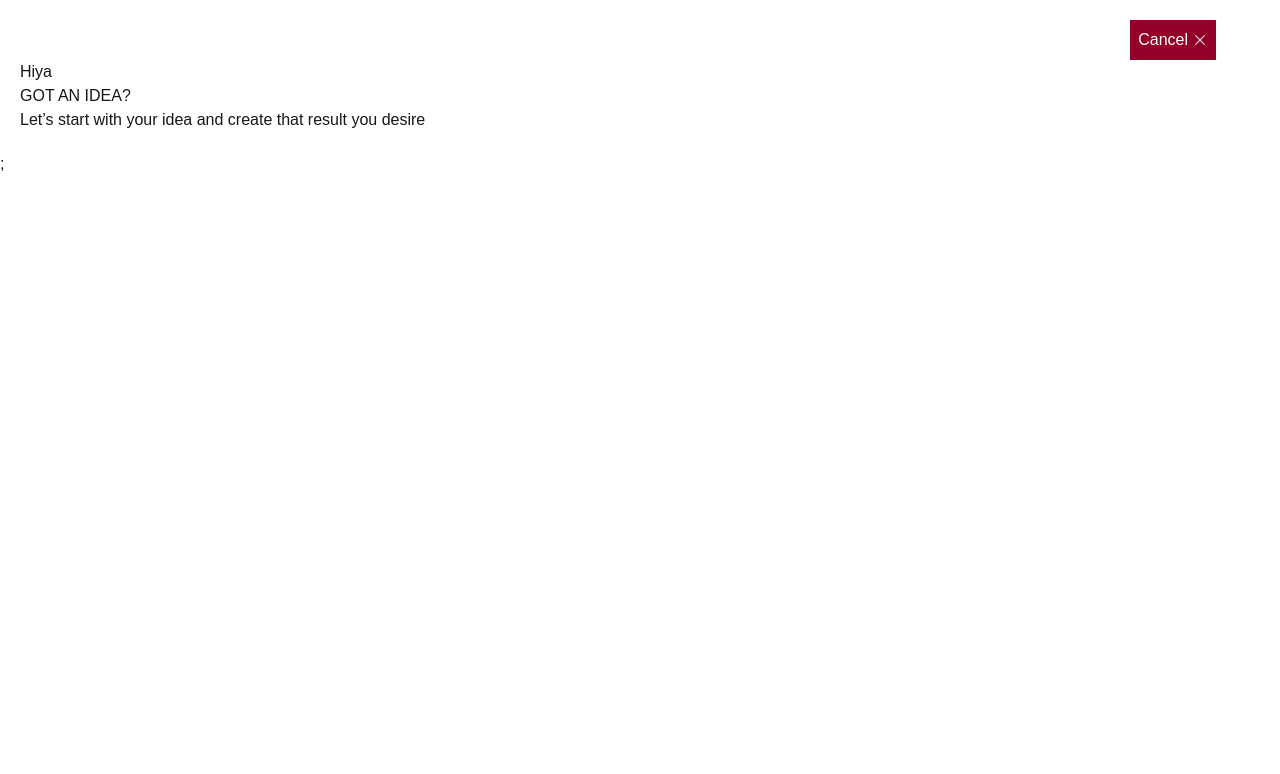
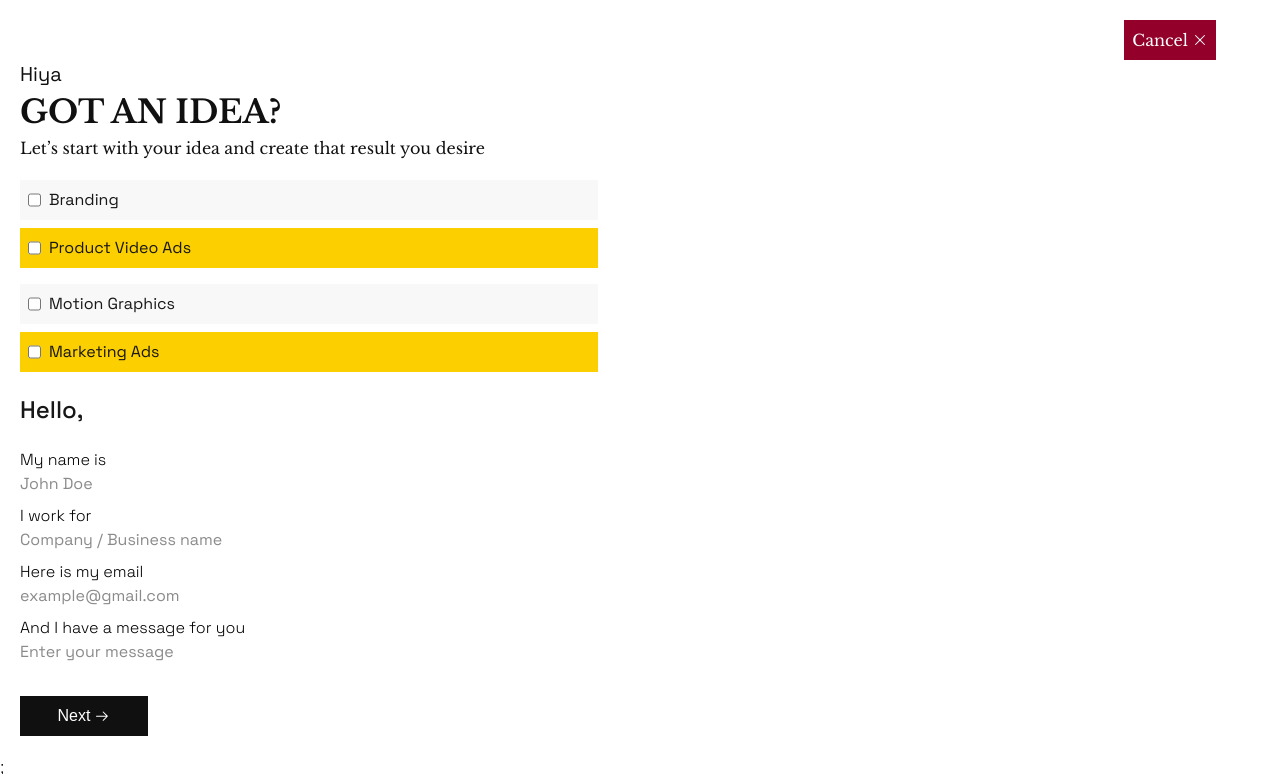
Before and after one commit to I-am-Esmart/enviado-nextjs, a Next.js app: page /contact-us in a window 1280 px wide. Shown: the top 774 px of the page. Built offline with nearby package versions, Linux system fonts and the light colour scheme.

Commit message:
contact-us first page complete

```diff
--- a/src/app/(landing-ui)/contact-us/page.tsx
+++ b/src/app/(landing-ui)/contact-us/page.tsx
@@ -1,5 +1,7 @@
 import Nav from "@/_components/EnviadoNav";
+import { libre, spaceGrotesk } from "@/utilities/customFonts";
 import { LiaTimesSolid } from "react-icons/lia";
+import { GoArrowRight } from "react-icons/go";
 
 type Props = {};
 
@@ -17,22 +19,102 @@ export default function ContactUs(props: Props) {
       <div className={`w-[95%] flex flex-col my-5`}>
         <div className={`w-full flex justify-end`}>
           <button
-            className={`bg-[#93002A] flex flex items-center gap-1 p-2 text-white `}
+            className={`${libre.className} bg-[#93002A] flex flex items-center gap-1 p-2 text-white`}
           >
             <span>Cancel</span>
             <LiaTimesSolid />
           </button>
         </div>
 
-        <div className={`w-[90%] ml-5`}>
-          <p>Hiya</p>
-          <h2>GOT AN IDEA?</h2>
-          <p>Let’s start with your idea and create that result you desire</p>
+        <div className={`w-[90%]  ml-5 text-[#101010]`}>
+          <p className={`${spaceGrotesk.className} text-xl`}>Hiya</p>
+          <h2 className={`${libre.className} text-[2rem] font-bold`}>
+            GOT AN IDEA?
+          </h2>
+          <p className={`${libre.className} text-[1rem]`}>
+            Let’s start with your idea and create that result you desire
+          </p>
         </div>
 
-        <div className={``}></div>
-        <div className={``}></div>
-        <div className={``}></div>
+        <div
+          className={`${spaceGrotesk.className} w-[95%] flex flex-col gap-4 ml-5 mt-5 text-[1rem] font-400`}
+        >
+          <div className={`w-full flex-col md:flex-row`}>
+            <div className={`w-full md:w-1/2 bg-[#f8f8f8] flex gap-2 p-2`}>
+              <input type="checkbox" name="" id="" className={``} />
+              <p>Branding</p>
+            </div>
+
+            <div className={`w-full md:w-1/2 bg-[#FCCF00] mt-2 flex gap-2 p-2`}>
+              <input type="checkbox" name="" id="" className={``} />
+              <p className={``}>Product Video Ads</p>
+            </div>
+          </div>
+
+          <div className={`flex-col md:flex-row gap-2`}>
+            <div className={`w-full md:w-1/2 bg-[#F8F8F8] flex gap-2  p-2`}>
+              <input type="checkbox" name="" id="" /> <p>Motion Graphics</p>
+            </div>
+            <div className={`w-full md:w-1/2 bg-[#FCCF00] mt-2 flex gap-2 p-2`}>
+              <input type="checkbox" name="" id="" />
+              <p className={``}>Marketing Ads</p>
+            </div>
+          </div>
+        </div>
+
+        <p
+          className={`${spaceGrotesk.className} ml-5 mt-5 text-[1.5rem] font-medium`}
+        >
+          Hello,
+        </p>
+
+        <div
+          className={`${spaceGrotesk.className} ml-5 mt-5 text-[1rem] font-400 `}
+        >
+          <div className={``}>
+            <p className={` text-[#000000] font-light`}>My name is</p>
+            <input
+              type="text"
+              placeholder="John Doe"
+              className={`w-full md:w-1/2`}
+            />
+          </div>
+
+          <div className={`mt-2`}>
+            <p className={` text-[#000000] font-light`}>I work for</p>
+            <input
+              type="text"
+              placeholder="Company / Business name"
+              className={`w-full md:w-1/2`}
+            />
+          </div>
+
+          <div className={`mt-2`}>
+            <p className={` text-[#000000] font-light`}>Here is my email</p>
+            <input
+              type="text"
+              placeholder="example@gmail.com"
+              className={`w-full md:w-1/2`}
+            />
+          </div>
+
+          <div className={`mt-2`}>
+            <p className={` text-[#000000] font-light`}>
+              And I have a message for you
+            </p>
+            <input
+              type="text"
+              placeholder="Enter your message"
+              className={`w-full md:w-1/2`}
+            />
+          </div>
+        </div>
+
+        <button
+          className={`w-[8rem] flex justify-center items-center ml-5 mt-8 bg-[#101010] text-white p-2  gap-1`}
+        >
+          <span>Next</span> <GoArrowRight />
+        </button>
       </div>
     </div>
   );
--- a/src/app/(landing-ui)/home/page.tsx
+++ b/src/app/(landing-ui)/home/page.tsx
@@ -1,5 +1,5 @@
 "use client";
-import { habibi, spaceGrotesk } from "@/utilities/customFonts";
+import { libre, spaceGrotesk } from "@/utilities/customFonts";
 import Nav from "@/_components/EnviadoNav";
 import Image from "next/image";
 import ArrowImage from "/public/assets/arrow.png";
@@ -20,17 +20,17 @@ export default function Home(props: Props) {
             className={`w-full flex flex-col items-center text-white font-bold`}
           >
             <h1
-              className={`w-full ${habibi.className} font-extrabold text-5xl md:w-[50%] md:text-7xl  text-start`}
+              className={`w-full ${libre.className} font-extrabold text-5xl md:w-[50%] md:text-7xl  text-start`}
             >
               Your 360º{" "}
             </h1>
             <h1
-              className={`w-full ${habibi.className} text-5xl md:w-[50%] md:text-7xl  text-end`}
+              className={`w-full ${libre.className} text-5xl md:w-[50%] md:text-7xl  text-end`}
             >
               marketing
             </h1>
             <h1
-              className={`w-full ${habibi.className} text-5xl md:w-[50%] md:text-7xl  text-center`}
+              className={`w-full ${libre.className} text-5xl md:w-[50%] md:text-7xl  text-center`}
             >
               solution
             </h1>
--- a/src/utilities/customFonts.ts
+++ b/src/utilities/customFonts.ts
@@ -1,4 +1,4 @@
-import { Space_Grotesk, Habibi } from "next/font/google";
+import { Space_Grotesk, Libre_Baskerville } from "next/font/google";
 
 export const spaceGrotesk = Space_Grotesk({
   weight: ["300", "400", "500", "600", "700"],
@@ -7,9 +7,9 @@ export const spaceGrotesk = Space_Grotesk({
   display: "swap",
 });
 
-export const habibi = Habibi({
-  weight: ["400"],
-  style: ["normal"],
+export const libre = Libre_Baskerville({
+  weight: ["400", "700"],
+  style: ["normal", "italic"],
   subsets: ["latin"],
   display: "swap",
 });
```
